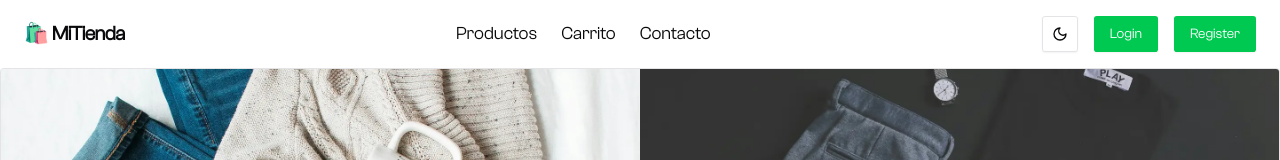
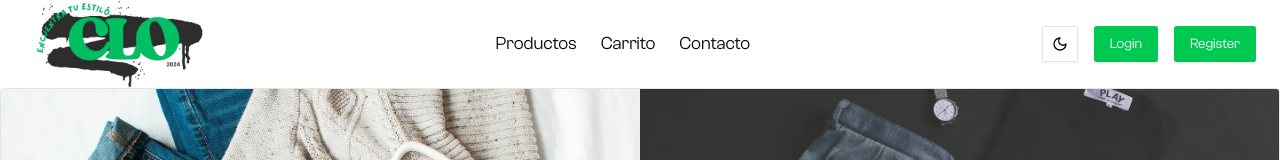
Before and after one commit to Nikolo9z/Segura-ecommerce, a Next.js app: page / in a window 1280 px wide. Shown: the top 160 px of the page. Built offline with nearby package versions, Linux system fonts and the light colour scheme.

Commit message:
add logo light/dark

```diff
--- a/src/app/header/header.tsx
+++ b/src/app/header/header.tsx
@@ -3,6 +3,8 @@
 import Link from "next/link"
 import { Button } from "@/components/ui/button"
 import { ModeToggle } from "@/components/mode-toggle"
+import { useTheme } from "next-themes"
+import { useEffect, useState } from "react"
 
 export default function Header() {
   const navLinks = [
@@ -11,11 +13,23 @@ export default function Header() {
     { href: "/contacto", label: "Contacto" },
   ]
 
+  const { theme } = useTheme()
+  const [mounted, setMounted] = useState(false)
+
+  // Este efecto se ejecuta solo en el lado del cliente
+  useEffect(() => {
+    setMounted(true)
+  }, [])
+
+  // Determina qué logo usar basado en el tema
+  const logoSrc = mounted && theme === "dark" ? "/logodark.webp" : "/logowhite.webp"
+  console.log(theme)
+
   return (
-    <header className="flex font-clash items-center justify-between px-6 py-4 bg-background/70 backdrop-blur supports-[backdrop-filter]:bg-background/60">
-      {/* Logo */}
+    <header className="flex font-clash items-center justify-between px-6 bg-background/70 backdrop-blur supports-[backdrop-filter]:bg-background/60">
+      {/* Logo condicional */}
       <Link href="/" className="text-xl font-semibold tracking-tight">
-        🛍️ MiTienda
+        <img className="w-45 h-22" src={logoSrc} alt="Logo" />
       </Link>
 
       {/* Navegación en desktop */}
--- a/src/app/main/main.tsx
+++ b/src/app/main/main.tsx
@@ -10,6 +10,7 @@ export function Main() {
     <CarrouselMain/>
     <CarrouselProducts/>
     <Categories/>
+
     </>
   );
 }
```
Also changed, not shown: public/logodark.webp (added), public/logowhite.webp (added).
